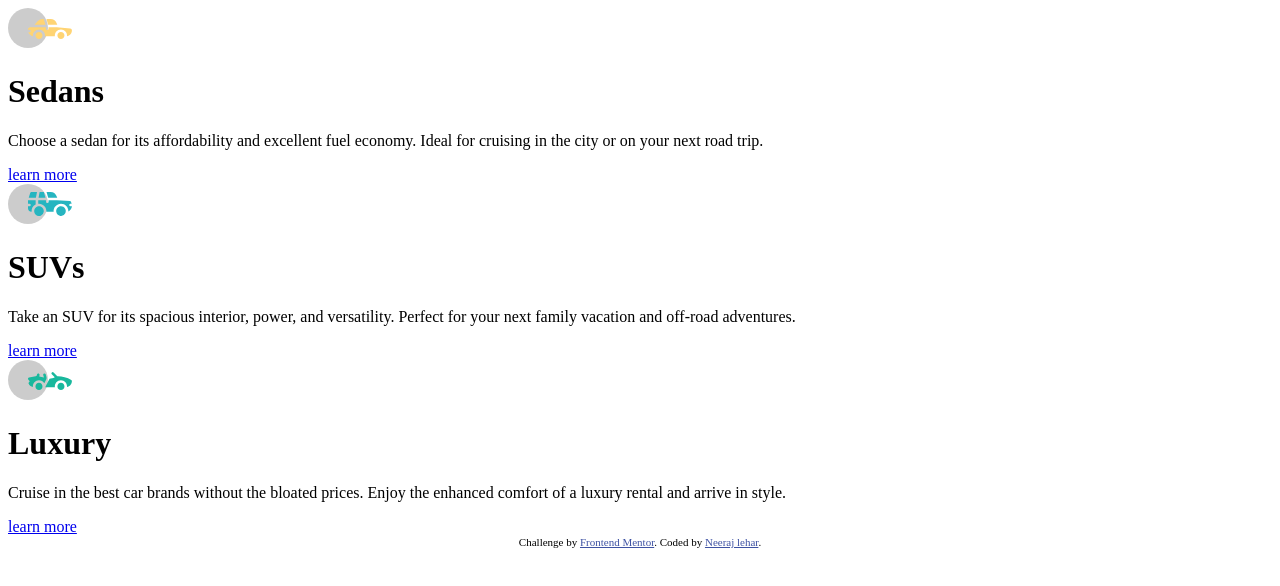
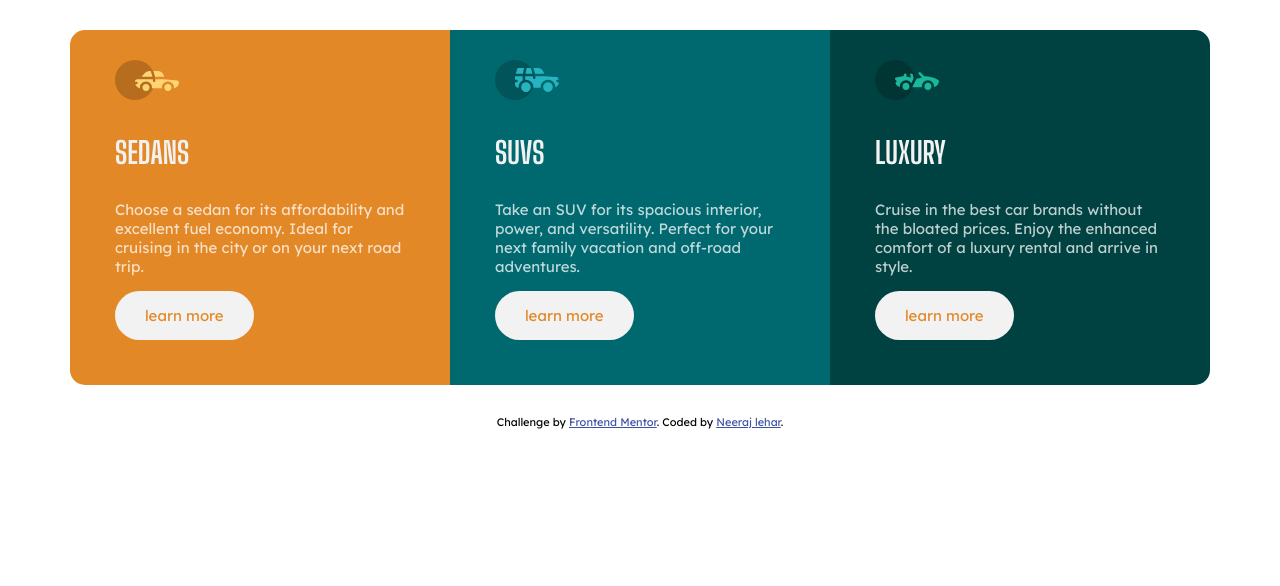
Before and after one commit to NeerajLehar/chwck, a plain HTML site: page index.html in a window 1280 px wide. Drawn offline with Linux system fonts and the light colour scheme.

Commit message:
Update index.html

```diff
--- a/index.html
+++ b/index.html
@@ -6,7 +6,7 @@
     <!-- displays site properly based on user's device -->
 
     <!-- <link rel="icon" type="image/png" sizes="32x32" href="./images/favicon-32x32.png"> -->
-    <link rel="stylesheet" href="/index.87cfc3fb.css">
+    <link rel="stylesheet" href="/style.css">
 
     <title>Frontend Mentor | 3-column preview card component</title>
 
```
